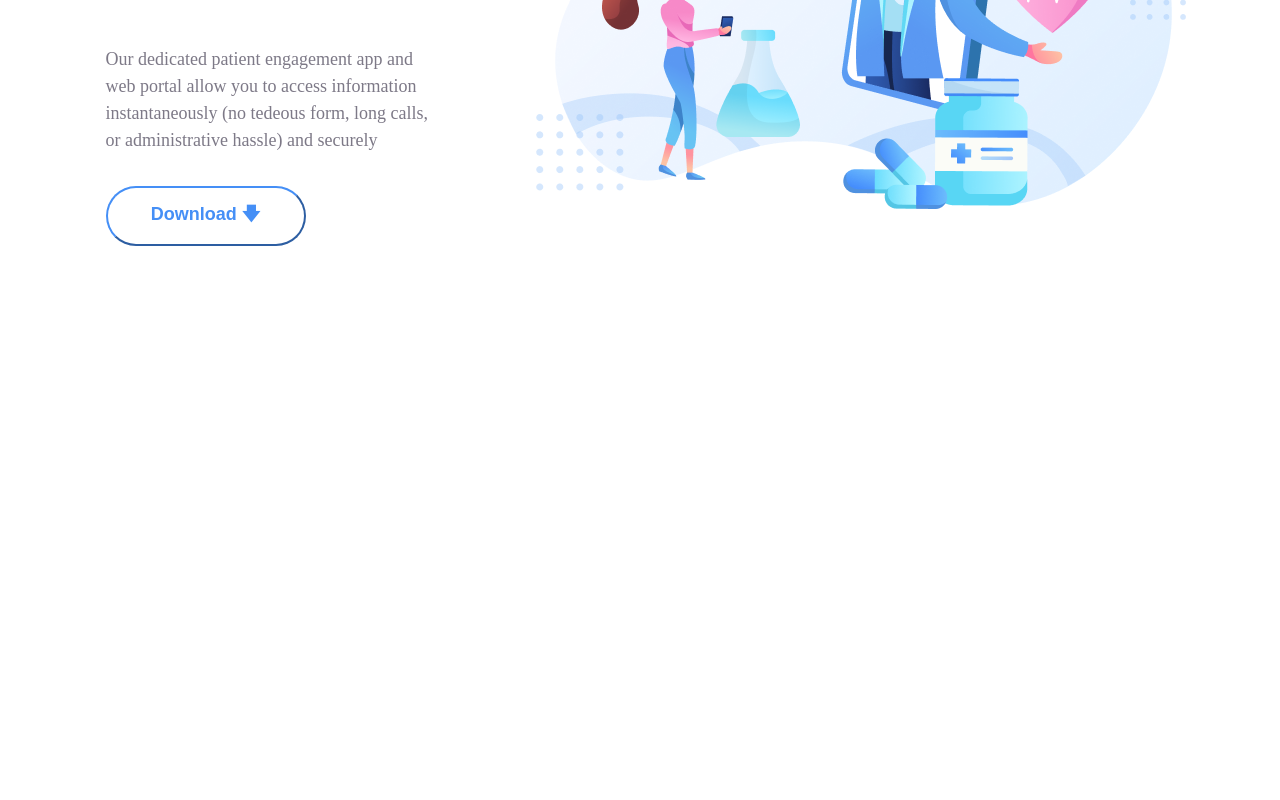
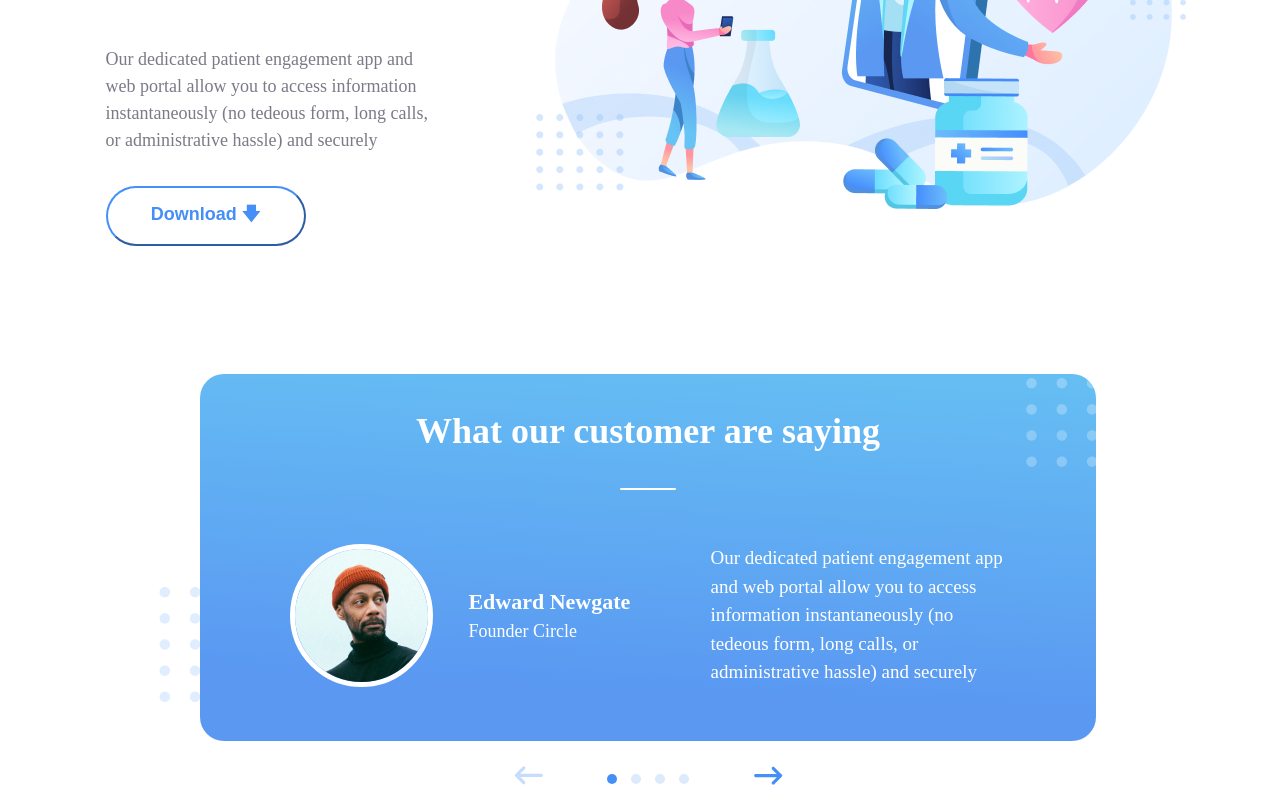
Before and after one commit to Skorozhenko/web_effective, a React app: page / in a window 1280 px wide. Shown: the part 2883-3683 px from the top of the page. Before the commit the page ends 3137 px from the top, so only its background shows below. Built offline with nearby package versions, Linux system fonts and the light colour scheme; the HTML template or start-up script is replaced by a standard one.

Commit message:
добавила Feedback

```diff
--- a/src/App.tsx
+++ b/src/App.tsx
@@ -1,3 +1,4 @@
+import Feedback from "./components/Feedback/Feedback.tsx"
 import Header from "./components/Header/Header.tsx"
 import Download from "./components/LearnAndDownload/Download/Download.tsx"
 import Learn from "./components/LearnAndDownload/Learn/Learn.tsx"
@@ -10,6 +11,7 @@ import Services from "./components/Services/Services.tsx"
       <Services />
       <Learn />
       <Download />
+      <Feedback />
     </>
   )
 }
--- /dev/null
+++ b/src/components/Feedback/Feedback.css
@@ -0,0 +1,138 @@
+.containerFeedback {
+    position: relative;
+    width: 100%;
+    margin-top: 10%;
+    display: flex;
+    justify-items: center;
+    align-items: center;
+    flex-direction: column;
+}
+
+.wrapperFeedback {
+    display: flex;
+    width: 70%;
+    align-items: center;
+    position: relative;
+    flex-direction: column;
+    background: linear-gradient(183deg, var(--gradient-color1) -8.57%, var(--gradient-color2) 82.96%);
+    border-radius: 24px;
+}
+
+.titleFeedback h2 {
+    font-size: 36px;
+    color: var(--white-color);
+  }
+
+.dividerWhite {
+    width: 56px;
+    height: 2px;
+    background-color: var(--white-color);
+    border-radius: 5px;
+}
+
+.pointOutside {
+    position: absolute;
+    bottom: 20%;
+    left: 11%;
+}
+
+.pointInside {
+    position: absolute;
+    top: 1%;
+    right: 0;
+    left: 91%;
+    z-index: 2;
+}
+
+.feedbackList {
+    display: flex;
+    height: 100%;
+    align-items: center;
+    justify-content: space-evenly;
+}
+
+.circleClip {
+    width: 133px;
+    height: 133px;
+    border: 5px solid var(--white-color);
+    border-radius: 50%;
+    z-index: 1;
+}
+
+.customerPhoto {
+    z-index: -1;
+    border-radius: 50%;
+    width: 133px;
+    height: 133px;
+}
+
+.name {
+    width: 45%;
+    font-size: 22px;
+    text-align: left;
+    font-weight: 700;
+    color: var(--white-color);
+    padding-left: 5%;
+}
+
+.subtitle {
+    font-size: 18px;
+    text-align: left;
+    font-weight: 200;
+
+}
+
+.customerWrapper {
+    display: flex;
+    align-items: center;
+    width: 80%;
+    padding-top: 6%;
+    padding-bottom: 6%;
+}
+
+.comment {
+    font-size: 19px;
+    text-align: left;
+    font-weight: 200;
+    color: var(--white-color);
+    width: 55%;
+}
+
+.feedbackButton {
+    display: flex;
+    width: 30%;
+    align-items: center;
+    margin-top: 2%;
+    justify-content: space-evenly;
+}
+
+.activeButton {
+    width: 10px;
+    height: 10px;
+    border-radius: 50%;
+    cursor: pointer;
+    background-color: var(--blue-color);
+}
+
+.inactiveButton {
+    width: 10px;
+    height: 10px;
+    border-radius: 50%;
+    cursor: pointer;
+    background-color: var(--light-blue-color);
+}
+
+.inactive img {
+    opacity: 0.3;
+}
+
+.active img {
+    cursor: pointer;
+}
+
+.buttons {
+    display: flex;
+    flex-direction: row;
+    justify-content: space-around;
+    width: 25%;
+}
--- /dev/null
+++ b/src/components/Feedback/Feedback.tsx
@@ -0,0 +1,59 @@
+import { useState } from 'react';
+import './Feedback.css'
+
+const Feedback: React.FC = () => {
+    const customers = [
+        {photo:"src/assets/image/customer.png", name: 'Edward Newgate', subtitle: 'Founder Circle',
+            comment: 'Our dedicated patient engagement app and web portal allow you to access information instantaneously (no tedeous form, long calls, or administrative hassle) and securely'},
+        {photo:"src/assets/image/customer2.png", name: 'Edward Newgate', subtitle: 'Founder Circle',
+            comment: 'The staff was friendly and attentive, making me feel comfortable throughout my stay. I would highly recommend this hospital to anyone in need of medical treatment.'},
+        {photo:"src/assets/image/customer.png", name: 'Edward Newgate', subtitle: 'Founder Circle',
+            comment: 'The doctors and nurses were knowledgeable and professional. I felt confident in the hands of the medical team and would definitely choose this hospital again if needed.'},
+        {photo:"src/assets/image/customer2.png", name: 'Edward Newgate', subtitle: 'Founder Circle',
+            comment: 'I recently had surgery at this hospital, and I could not have asked for a better experience. I would highly recommend it to anyone in need of surgical treatment.'},
+    ]
+
+    const [currentCustomer, setCurrentCustomer] = useState(0);
+
+    const forward = () => {
+        setCurrentCustomer(currentCustomer + 1);
+    }
+
+    const backward = () => {
+        setCurrentCustomer(currentCustomer - 1);
+    }
+
+    return (<div className="containerFeedback">
+    <div className="pointOutside"><img src="src/assets/image/element1.png" /></div>
+    <div className="wrapperFeedback">
+        <div className="pointInside"><img src="src/assets/image/element3.png" /></div>
+
+        <div className="titleFeedback"><h2>What our customer are saying </h2></div>
+        <div className="dividerWhite"></div>
+
+        <div className="feedbackList">
+            <div className="customerWrapper">
+                <div className="circleClip"><img src={customers[currentCustomer].photo} className="customerPhoto"></img></div>
+                <div className="name"> {customers[currentCustomer].name}
+                    <div className="subtitle"> {customers[currentCustomer].subtitle}</div>
+                </div>
+                <div className="comment"> {customers[currentCustomer].comment}</div>
+            </div>
+        </div>
+        </div>
+
+        <div className="feedbackButton">
+        <div className={currentCustomer == 0 ? "inactive" : "active"} onClick={currentCustomer == 0 ? () => {} : backward}>
+            <img src="src/assets/image/backward.png"></img></div>
+            <div className="buttons">{customers.map((_customer, index) => (
+                <div className={index == currentCustomer ? "activeButton" : "inactiveButton"} onClick={() => setCurrentCustomer(index)}></div>))}
+            </div>
+        <div className={currentCustomer == customers.length - 1 ? "inactive" : "active"} onClick={currentCustomer == customers.length - 1 ? () => {} : forward}>
+            <img src="src/assets/image/forward.png"></img></div>
+        </div>
+
+    </div>
+    )
+}
+
+export default Feedback;
```
